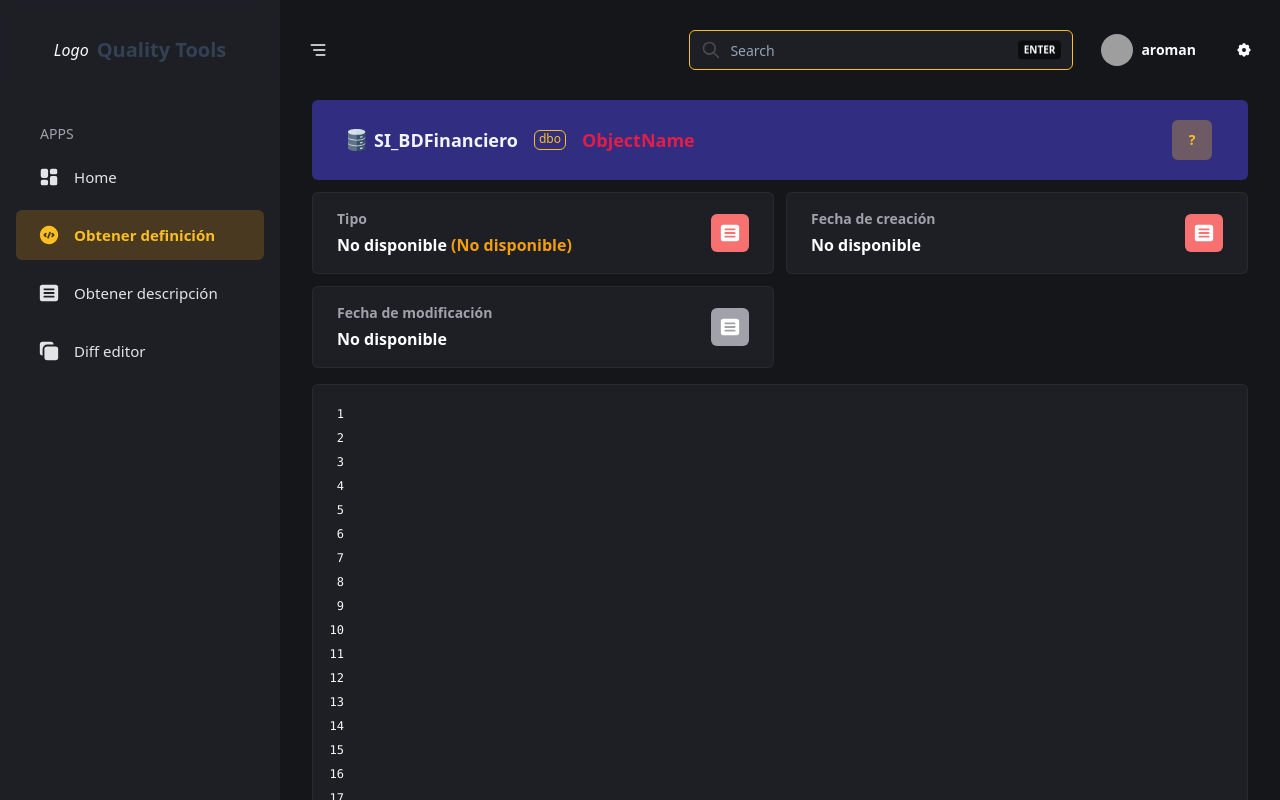
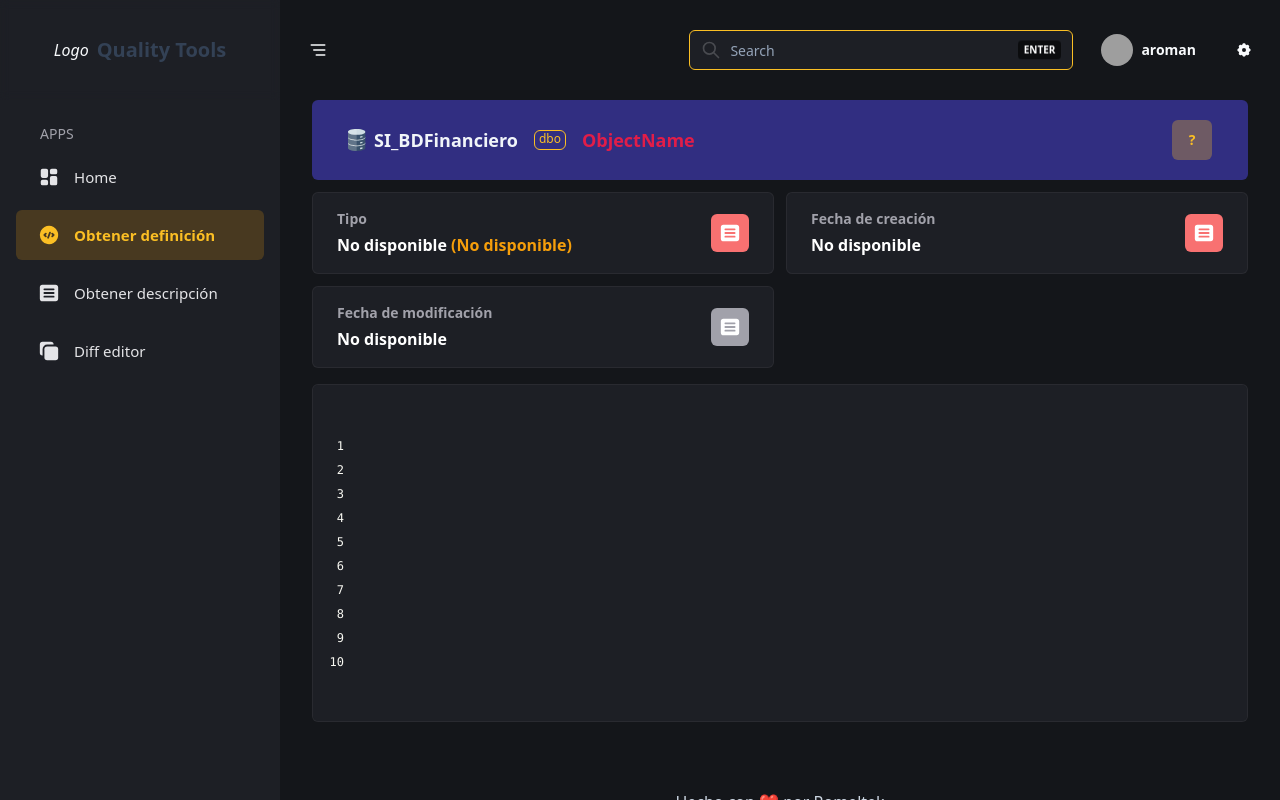
Before and after one commit to elwinroman/sql-snap-monitor, a React (Vite) app in the folder frontend/: page /definition in a window 1280 px wide. Built offline with nearby package versions, Linux system fonts and the light colour scheme; grey boxes are pictures that could not be loaded.

Commit message:
fix(frontend): add more code space padding

```diff
--- a/frontend/src/pages/Definition/components/HighlighterCode.jsx
+++ b/frontend/src/pages/Definition/components/HighlighterCode.jsx
@@ -16,14 +16,14 @@ export function HighlighterCode({ errorObject, definitionCode }) {
       useInlineStyles={true} // usar por defecto los styles de react-syntax-highlighter
       showLineNumbers={true}
       customStyle={{
-        padding: '1rem',
+        padding: '3rem 1rem',
         background: '#1d1f25',
         border: 'none',
       }} // <pre> tag stlyes, acepta solo estilos
       codeTagProps={{ className: 'text-xs' }} // <code> tag props
     >
       {errorObject === null && definitionCode === null
-        ? fallbackEndOfLines({ n: 20 })
+        ? fallbackEndOfLines({ n: 10 })
         : errorObject || definitionCode}
     </SyntaxHighlighter>
   )
```
